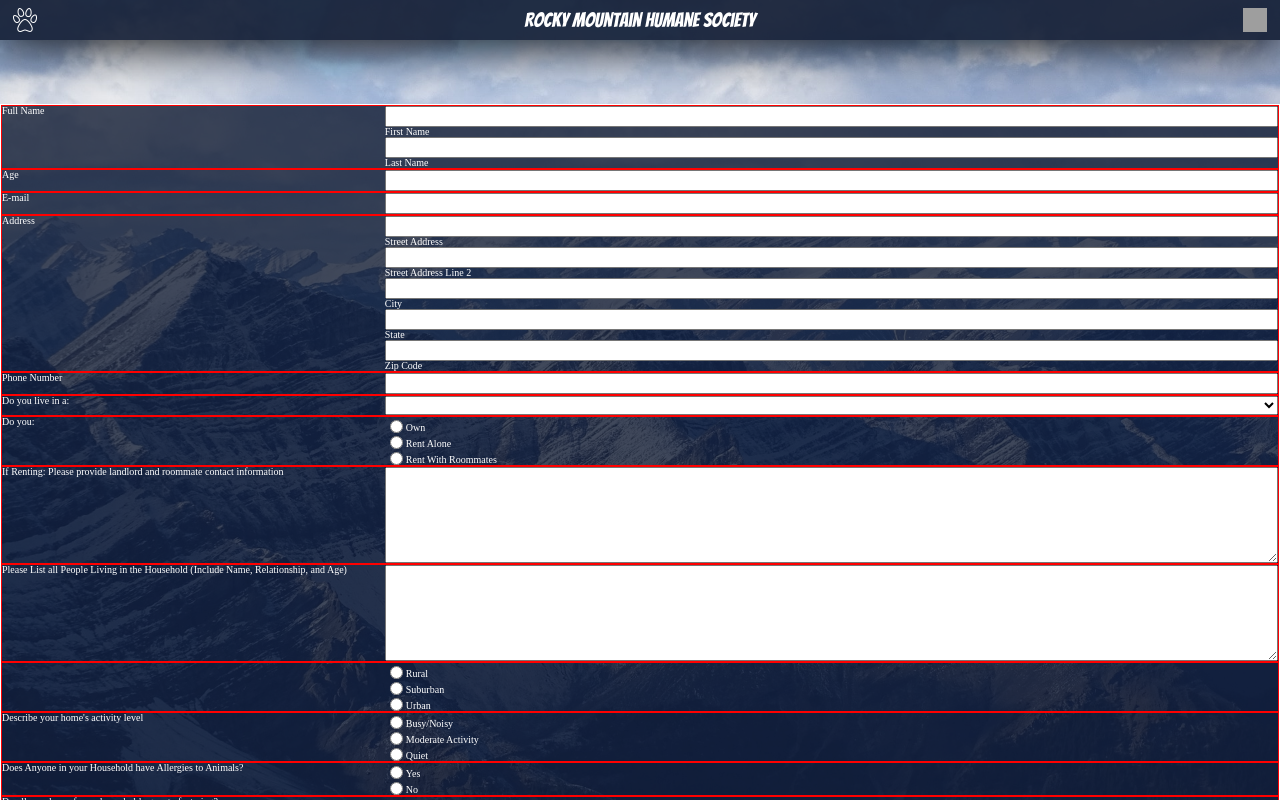
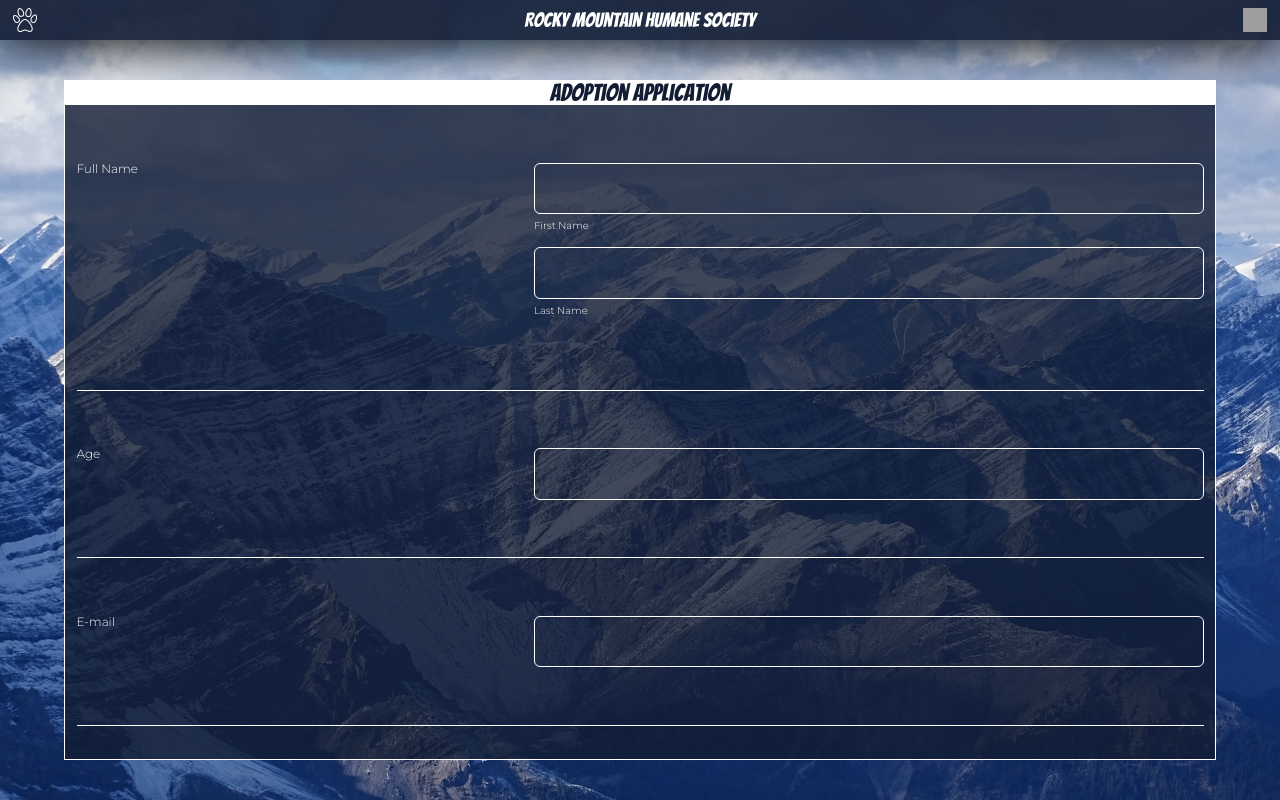
Before and after one commit to cotikor/for-paws, a React (Create React App) app: page /foster in a window 1280 px wide. Built offline with nearby package versions, Linux system fonts and the light colour scheme; grey boxes are pictures that could not be loaded.

Commit message:
set up form logic for adoption vs foster

```diff
--- a/src/App.js
+++ b/src/App.js
@@ -1,23 +1,34 @@
 import React, { useState } from "react";
 import { Switch, Route, withRouter } from "react-router-dom";
-import { Home } from "./pages/Adopt";
-import { FosterForm } from "./components/forms/FosterForm";
+import { Adopt } from "./pages/Adopt";
+import { Forms } from "./pages/Forms";
 import { MainNav } from "./components/navigation/MainNav";
 import { GlobalStyle, AppContainer } from "./styles";
 
 
 const App = (props) => {
+	const [view, setView] = useState('adopt');
+
 	return (
+		(
 			<>
 				<GlobalStyle />
-			<MainNav />
+				<MainNav setView={setView} />
 				<AppContainer>
 					<Switch>
-					<Route exact path="/adopt" component={Home} />
-					<Route path={"/foster"} component={FosterForm} />
+						<Route exact path="/adopt" render={props => (<Adopt setView={setView} />)} />
+						<Route
+							path={"/foster"}
+							render={(props) => <Forms  view={view} />}
+						/>
+						<Route
+							exact path={"/adopt/application"}
+							render={(props) => <Forms  view={view} />}
+						/>
 					</Switch>
 				</AppContainer>
 			</>
+		)
 	);
 };
 
--- a/src/components/forms/FosterForm.js
+++ b/src/components/forms/FormComponent.js
@@ -16,9 +16,11 @@ import {
 	FormSubmitButton,
 } from "../../styles/form";
 
-export const FosterForm = (props) => {
+export const FormComponent = ({ view }) => {
+
 	return (
 		<FormContainer>
+			<FormHeading>{view === 'adopt' ? 'Adoption': 'Foster'} Application</FormHeading>
 			<FormSection>
 				<FormLabel>Full Name</FormLabel>
 				<FormInputContainer>
@@ -110,7 +112,7 @@ export const FosterForm = (props) => {
 				</FormInputContainer>
 			</FormSection>
 			<FormSection>
-				<FormLabel></FormLabel>
+				<FormLabel>Household Setting</FormLabel>
 				<FormInputContainer>
 					<FormRadioContainer>
 						<FormRadioInput type="radio"></FormRadioInput>
@@ -158,7 +160,7 @@ export const FosterForm = (props) => {
 					</FormRadioContainer>
 				</FormInputContainer>
 			</FormSection>
-			<FormSection>
+			<FormSection view={view}>
 				<FormLabel>
 					Do all members of your household agree to fostering?
 				</FormLabel>
@@ -182,7 +184,7 @@ export const FosterForm = (props) => {
 					<FormLongInput cols="40" rows="6"></FormLongInput>
 				</FormInputContainer>
 			</FormSection>
-			<FormSection>
+			<FormSection view={view}>
 				<FormLabel>Do you have a preference in the sex of a foster? </FormLabel>
 				<FormInputContainer>
 					<FormRadioContainer>
@@ -199,7 +201,7 @@ export const FosterForm = (props) => {
 					</FormRadioContainer>
 				</FormInputContainer>{" "}
 			</FormSection>
-			<FormSection>
+			<FormSection view={view}>
 				<FormLabel>Do you have a preference in the age of a foster? </FormLabel>
 				<FormInputContainer>
 					<FormRadioContainer>
@@ -220,7 +222,7 @@ export const FosterForm = (props) => {
 					</FormRadioContainer>
 				</FormInputContainer>
 			</FormSection>
-			<FormSection>
+			<FormSection view={view}>
 				<FormLabel>
 					What size dog are you willing to foster? (Check all that apply){" "}
 				</FormLabel>
@@ -239,7 +241,7 @@ export const FosterForm = (props) => {
 					</FormRadioContainer>
 				</FormInputContainer>
 			</FormSection>
-			<FormSection>
+			<FormSection view={view}>
 				<FormLabel>
 					Please describe the type of dog you are willing to foster (Please
 					include breed, coat length, personality traits, energy level) We
@@ -249,7 +251,7 @@ export const FosterForm = (props) => {
 					<FormLongInput cols="40" rows="6"></FormLongInput>
 				</FormInputContainer>
 			</FormSection>
-			<FormSection>
+			<FormSection view={view}>
 				<FormLabel>
 					Are you willing to take your foster dog to vet appointments at a
 					convenient time for you?{" "}
@@ -265,7 +267,7 @@ export const FosterForm = (props) => {
 					</FormRadioContainer>
 				</FormInputContainer>{" "}
 			</FormSection>
-			<FormSection>
+			<FormSection view={view}>
 				<FormLabel>
 					Do you drive or have access to a vehicle to bring your foster to
 					events and appointments
@@ -281,7 +283,7 @@ export const FosterForm = (props) => {
 					</FormRadioContainer>
 				</FormInputContainer>
 			</FormSection>
-			<FormSection>
+			<FormSection view={view}>
 				<FormLabel>
 					Are you willing and able to medicate your foster, even if it just a
 					monthly heartworm preventative?
@@ -313,7 +315,7 @@ export const FosterForm = (props) => {
 					</FormRadioContainer>
 				</FormInputContainer>
 			</FormSection>
-			<FormSection>
+			<FormSection view={view}>
 				<FormLabel>
 					Have you had any experience with with an emotionally or physically
 					neglected or abused dog?
@@ -329,13 +331,13 @@ export const FosterForm = (props) => {
 					</FormRadioContainer>
 				</FormInputContainer>
 			</FormSection>
-			<FormSection>
+			<FormSection view={view}>
 				<FormLabel>If Yes please explain</FormLabel>
 				<FormInputContainer>
 					<FormLongInput cols="40" rows="6"></FormLongInput>
 				</FormInputContainer>
 			</FormSection>
-			<FormSection>
+			<FormSection view={view}>
 				<FormLabel>
 					Are you willing to use a crate for a dog if recommended?{" "}
 				</FormLabel>
@@ -380,7 +382,7 @@ export const FosterForm = (props) => {
 					<FormShortInput type="text"></FormShortInput>
 				</FormInputContainer>
 			</FormSection>
-			<FormSection>
+			<FormSection view={view}>
 				<FormLabel>
 					What are you plans to exercise your foster? Please list any parks near
 					by or trails, how many walks a day, approximate length, and activities
@@ -476,7 +478,7 @@ export const FosterForm = (props) => {
 				</FormInputContainer>
 			</FormSection>
 
-			<FormSubmitButton></FormSubmitButton>
+			<FormSubmitButton>Submit</FormSubmitButton>
 		</FormContainer>
 	);
 };
--- a/src/components/navigation/MainNav.js
+++ b/src/components/navigation/MainNav.js
@@ -3,7 +3,7 @@ import {NavList} from './NavList';
 import { NavBar, StyledNavLink, NavMenuIcon, NavH1 } from "../../styles/nav";
 
 
-export const MainNav = (props) => {
+export const MainNav = ({setView}) => {
 	const [open, setMenuOpen] = useState(false);
 	return (
 		<>
@@ -18,7 +18,7 @@ export const MainNav = (props) => {
 				}}
 			></NavMenuIcon>
 			</NavBar>
-			<NavList open={open}/>
+			<NavList open={open} setView={setView}/>
 			</>
 	);
 };
--- a/src/components/navigation/NavList.js
+++ b/src/components/navigation/NavList.js
@@ -2,13 +2,19 @@ import React, { useState } from "react";
 import { NavLink } from "react-router-dom";
 import { NavUl, NavLi } from "../../styles/nav";
 
-export const NavList = ({ open }) => {
+export const NavList = ({ open, setView }) => {
 	return (
 		<NavUl open={open}>
 			<NavLink to="/adopt" style={{ textDecoration: "none" }}>
 				<NavLi>Adopt</NavLi>
 			</NavLink>
-			<NavLink to="/foster" style={{ textDecoration: "none" }}>
+			<NavLink
+				to="/foster"
+				style={{ textDecoration: "none" }}
+				onClick={(e) => {
+					setView("foster");
+				}}
+			>
 				<NavLi>Foster</NavLi>
 			</NavLink>
 			<NavLink to="donate" style={{ textDecoration: "none" }}>
--- a/src/pages/Adopt.js
+++ b/src/pages/Adopt.js
@@ -3,7 +3,7 @@ import { HomeContainer } from "../styles";
 import { Tabs } from "../components/dashboard/Tabs";
 import { Content } from "../components/dashboard/Content";
 
-export const Home = (props) => {
+export const Adopt = ({ setView }) => {
 	const [activeImage, setActiveImage] = useState(0);
 	const tabLabels = ["Diamond", "Onyx", "Sapphire", "Sarina", "Sarabi"];
 	const [selectedTab, setSelected] = useState("Diamond");
@@ -18,6 +18,7 @@ export const Home = (props) => {
 					setActiveImage={setActiveImage}
 				/>
 				<Content
+					setView={setView}
 					selectedTab={selectedTab}
 					activeImage={activeImage}
 					setActiveImage={setActiveImage}
--- a/src/pages/Forms.js
+++ b/src/pages/Forms.js
@@ -0,0 +1,10 @@
+import React from "react";
+import {
+    FormComponent
+} from '../components/forms/FormComponent'
+
+export const Forms = ({view}) => {
+    return (
+(<FormComponent view={view} />)
+		);
+};
--- a/src/styles/content.js
+++ b/src/styles/content.js
@@ -1,26 +1,38 @@
 import styled from "styled-components";
+import { NavLink } from "react-router-dom";
+
 
 export const ContentContainer = styled.section`
 	display: flex;
 	box-shadow: 0px 0px 50px 5px;
-					flex-flow: row wrap;
+	flex-flow: column nowrap;
+	align-items: center;
 	height: 100%;
 	width: 100%;
-					border-bottom-left-radius: 10px;
-					border-bottom-right-radius: 10px;
 	background: rgba(18, 28, 50, 0.8);
+	position: relative;
 `;
 
-
+export const BottomContent = styled.div`
+	position: absolute;
+	bottom: 0;
+	height: 30%;
+	border: 1px solid white;
+	display: flex;
+	flex-flow: column nowrap;
+	align-items: center;
+	justify-content: center;
+	padding: 1%;
+	width: 100%;
+`;
 
 export const DescriptionP = styled.p`
 	color: white;
-display: flex;
-align-items: center;
-justify-content: center;
+	font-size: 1.1rem;
 	padding: 2.5%;
+	text-align: center;
+`;
 
-height: 30%;
-border: 1px solid white;
-width: 100%;
+export const AdoptButton = styled(NavLink)`
+					width: 30%;
 				`;
--- a/src/styles/form.js
+++ b/src/styles/form.js
@@ -1,40 +1,70 @@
 import styled from "styled-components";
 
 export const FormContainer = styled.form`
-display flex
-flex flow: column nowrap;
-border: 1px solid white;
-width: 100%;
-height: 100vh;
-margin-top: 10%;
-overflow: scroll;
-background: rgba(18, 28, 50, 0.8);
+	position: fixed;
+	top: 10%;
+	left: 5%;
+	right: 5%;
+	bottom: 5%;
+	border: 1px solid white;
+	overflow: scroll;
+	background: rgba(18, 28, 50, 0.8);
+`;
 
-`;
 export const FormHeading = styled.h1`
-	color: white;
+	color: #121c32;
+	width: 100%;
+	text-align: center;
+	background-color: white;
+	font-size: 2.4rem;
 `;
 export const FormSubHeading = styled.h2`
 	color: white;
+	font-size: 1.4rem;
+	width: 100%;
+	text-align: Center;
 `;
 export const FormSection = styled.section`
-	border: 1px solid red;
-	display: flex;
+	display: ${props => props.view === 'adopt' ? 'none': 'flex'};
 	flex-flow: row nowrap;
+	margin: 5% 1%;
+	border-bottom: 1px solid white;
+	padding-bottom: 5%;
 `;
 export const FormLabel = styled.label`
-	width: 30%;
+	width: 40%;
 	color: white;
+	font-size: 1.2rem;
+	margin-right: 1%;
+	text-align: left;
 `;
 export const FormInputContainer = styled.div`
 	display: flex;
 	flex-flow: column nowrap;
-	width: 70%;
+	width: 60%;
 `;
 
-export const FormShortInput = styled.input``;
-export const FormLongInput = styled.textarea``;
-export const FormDropdownInput = styled.select``;
+export const FormShortInput = styled.input`
+	background: none;
+	border: 1px solid white;
+	border-radius: 6px;
+	padding: 2.5%;
+	color: white;
+`;
+export const FormLongInput = styled.textarea`
+	background: none;
+	border: 1px solid white;
+	border-radius: 6px;
+	padding: 2.5%;
+`;
+export const FormDropdownInput = styled.select`
+	background: none;
+	border: 1px solid white;
+	border-radius: 6px;
+	padding: 2.5%;
+	color: white;
+`;
+
 export const FormDropdownOption = styled.option``;
 export const FormRadioContainer = styled.div`
 	display: flex;
@@ -47,6 +77,20 @@ export const FormRadioInput = styled.input``;
 
 export const FormSubLabel = styled.label`
 	color: white;
+	font-size: 1rem;
+	margin: 1% 0 2.5%;
 `;
 
-export const FormSubmitButton = styled.button``;
+export const FormSubmitButton = styled.button`
+	width: 100%;
+	cursor: pointer;
+	margin: 1% 0 0;
+	background-color: #121c32;
+	border: none;
+	padding: 1%;
+	color: white;
+	&:hover {
+		opacity: 0.5;
+		font-weight: bold;
+	}
+`;
--- a/src/styles/index.js
+++ b/src/styles/index.js
@@ -38,7 +38,7 @@ h1 {
 	font-family: 'Bangers', cursive;
 }
 
-p, li {
+p, li, input, textarea, label, h2, button {
 	font-family: 'Montserrat', sans-serif;
 }
 `;
@@ -57,7 +57,7 @@ export const AppContainer = styled.main`
 
 export const HomeContainer = styled.section`
 	position: fixed;
-	top: 15%;
+	top: 10%;
 	bottom: 5%;
 	left: 5%;
 	right: 5%;
```
Also changed, not shown: src/components/dashboard/Content.js (+11 -5 lines). Lines whose indentation alone changed are shown as unchanged.
